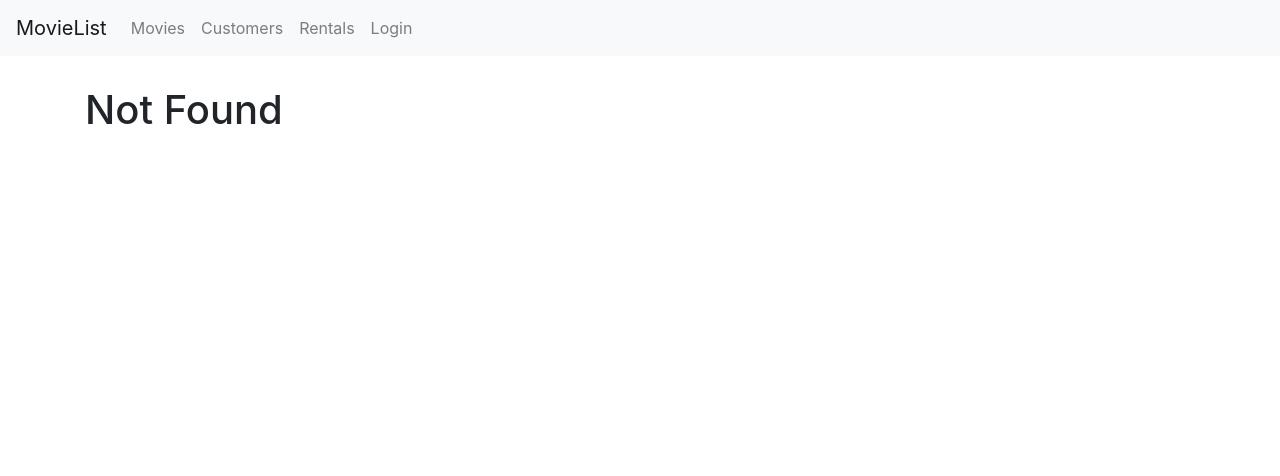
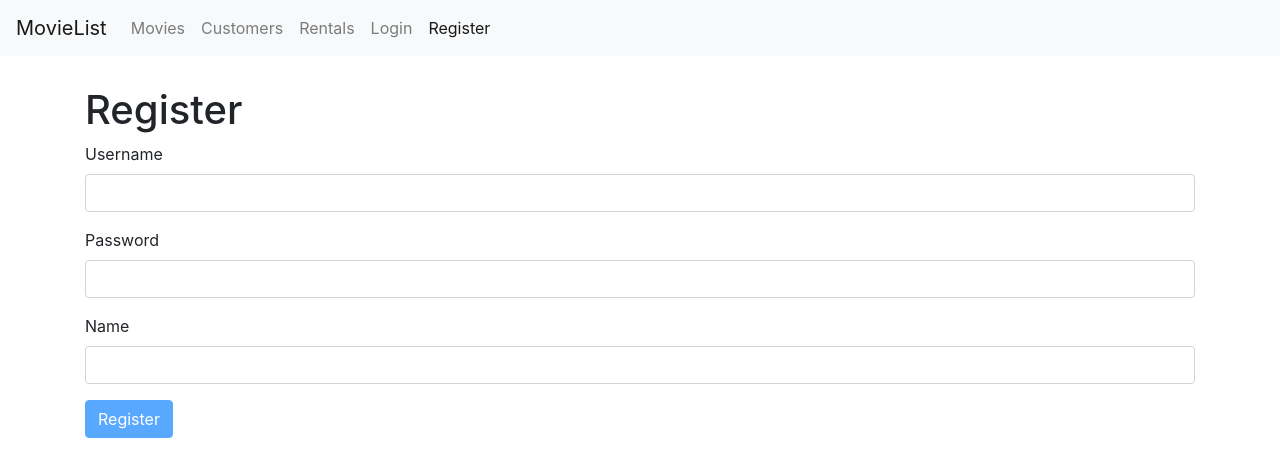
Before and after one commit to adamsubtract/Movie-List, a React (Create React App) app: page /register in a window 1280 px wide. Before the commit this address led to /not-found. Shown: the top 476 px of the page. Built offline with nearby package versions, Linux system fonts and the light colour scheme.

Commit message:
completed registration form

```diff
--- a/src/App.js
+++ b/src/App.js
@@ -8,6 +8,7 @@
 import NavBar from "./components/navBar";
 import LoginForm from "./components/loginForm";
 import "./App.css";
+import RegisterForm from "./components/registerForm";
 
 function App() {
   return (
@@ -15,6 +16,7 @@
       <NavBar />
       <main className="container">
         <Switch>
+          <Route path="/register" component={RegisterForm} />
           <Route path="/login" component={LoginForm} />
           <Route path="/movies/:id" component={MovieForm} />
           <Route path="/movies" component={Movies} />
--- a/src/components/movies.jsx
+++ b/src/components/movies.jsx
@@ -6,6 +6,7 @@
 import { getGenres } from "../services/fakeGenreService";
 import MoviesTable from "./moviesTable";
 import _ from "lodash";
+import { Link } from "react-router-dom";
 
 class Movies extends Component {
   state = {
@@ -85,6 +86,13 @@
           />
         </div>
         <div className="col">
+          <Link
+            to="/movies/new"
+            className="btn btn-primary"
+            style={{ marginBottom: 20 }}
+          >
+            New Movie
+          </Link>
           <p>Showing {totalCount} movies in the database.</p>
           <MoviesTable
             movies={movies}
--- a/src/components/navBar.jsx
+++ b/src/components/navBar.jsx
@@ -1,5 +1,6 @@
 import React from "react";
 import { Link, NavLink } from "react-router-dom";
+import RegisterForm from "./registerForm";
 
 const NavBar = () => {
   return (
@@ -32,6 +33,9 @@
           <NavLink className="nav-item nav-link" to="/login">
             Login
           </NavLink>
+          <NavLink className="nav-item nav-link" to="/register">
+            Register
+          </NavLink>
         </div>
       </div>
     </nav>
--- a/src/components/registerForm.jsx
+++ b/src/components/registerForm.jsx
@@ -0,0 +1,45 @@
+import React from "react";
+import Joi from "joi-browser";
+import Form from "./common/form";
+
+class RegisterForm extends Form {
+  state = {
+    data: { username: "", password: "", name: "" },
+    errors: {}
+  };
+
+  schema = {
+    username: Joi.string()
+      .required()
+      .email()
+      .label("Username"),
+    password: Joi.string()
+      .required()
+      .min(5)
+      .label("password"),
+    name: Joi.string()
+      .required()
+      .label("Name")
+  };
+
+  doSubmit = () => {
+    //Call the server
+    console.log("Submitted");
+  };
+
+  render() {
+    return (
+      <div>
+        <h1>Register</h1>
+        <form onSubmit={this.handleSubmit}>
+          {this.renderInput("username", "Username")}
+          {this.renderInput("password", "Password", "password")}
+          {this.renderInput("name", "Name")}
+          {this.renderButton("Register")}
+        </form>
+      </div>
+    );
+  }
+}
+
+export default RegisterForm;
```
